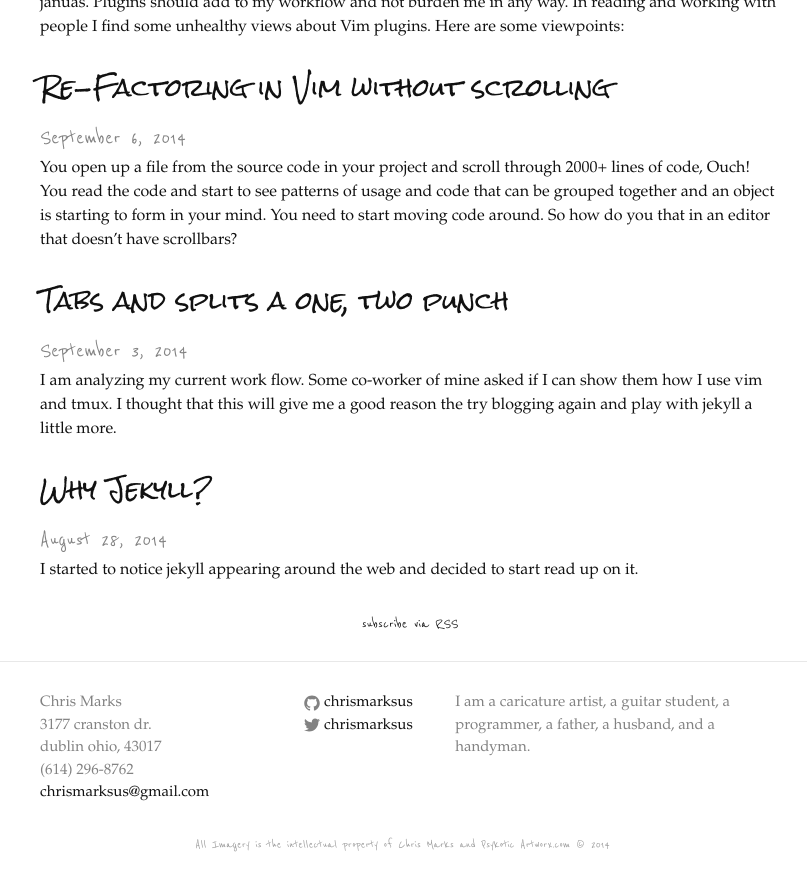
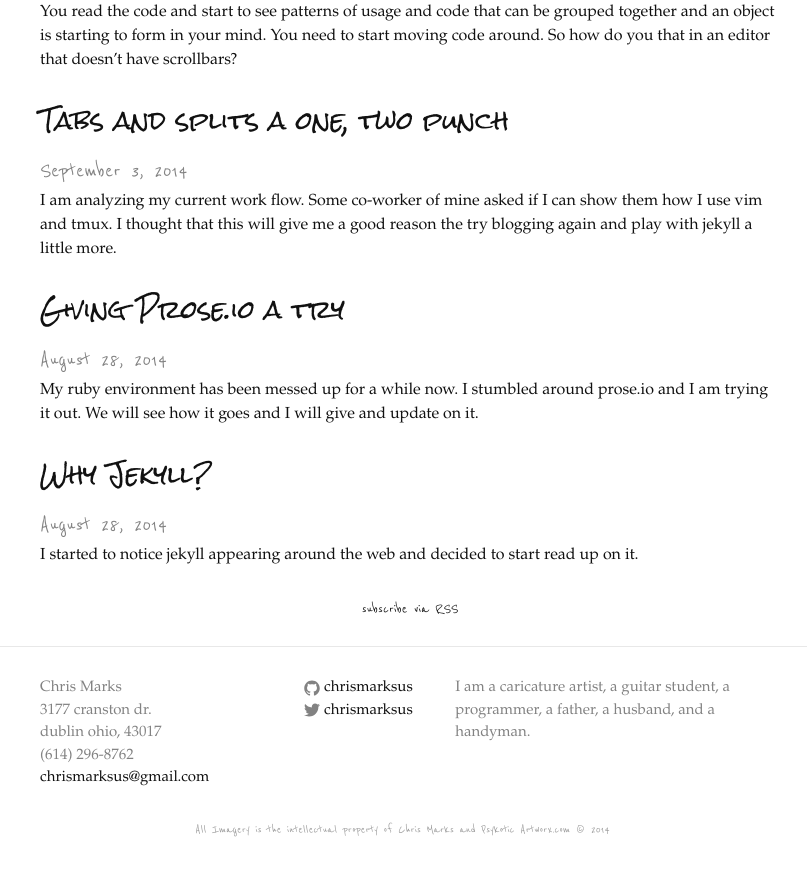
Before and after one commit to chrismarksus/chrismarksus.github.io, a Jekyll site: the page built from index.html, in a window 1280 px wide and 900 px high, scrolled down 2649 px. Shown: the top 891 px of the window, without its empty margins (230-1037 px from the left). Built offline with Jekyll 4.4.1, drawn with Linux system fonts in a browser that asks for light colours; some of the changed text lies outside the part shown.

Commit message:
Updating the prose.io post

```diff
--- a/_posts/2016-05-02-Testing_out_prose_io.md
+++ b/_posts/2016-05-02-Testing_out_prose_io.md
@@ -1,6 +1,9 @@
 ---
-published: true
+layout: post
+title:  "Giving Prose.io a try"
+date:   2014-08-28 22:45:51
+categories: blogging
+tags: editor
 ---
-## Testing out prose.io
 
-My ruby enviroment has been messed up for a while now. I stumbled around prose.io and I am trying it out.
+My ruby environment has been messed up for a while now. I stumbled around prose.io and I am trying it out. We will see how it goes and I will give and update on it.
```
